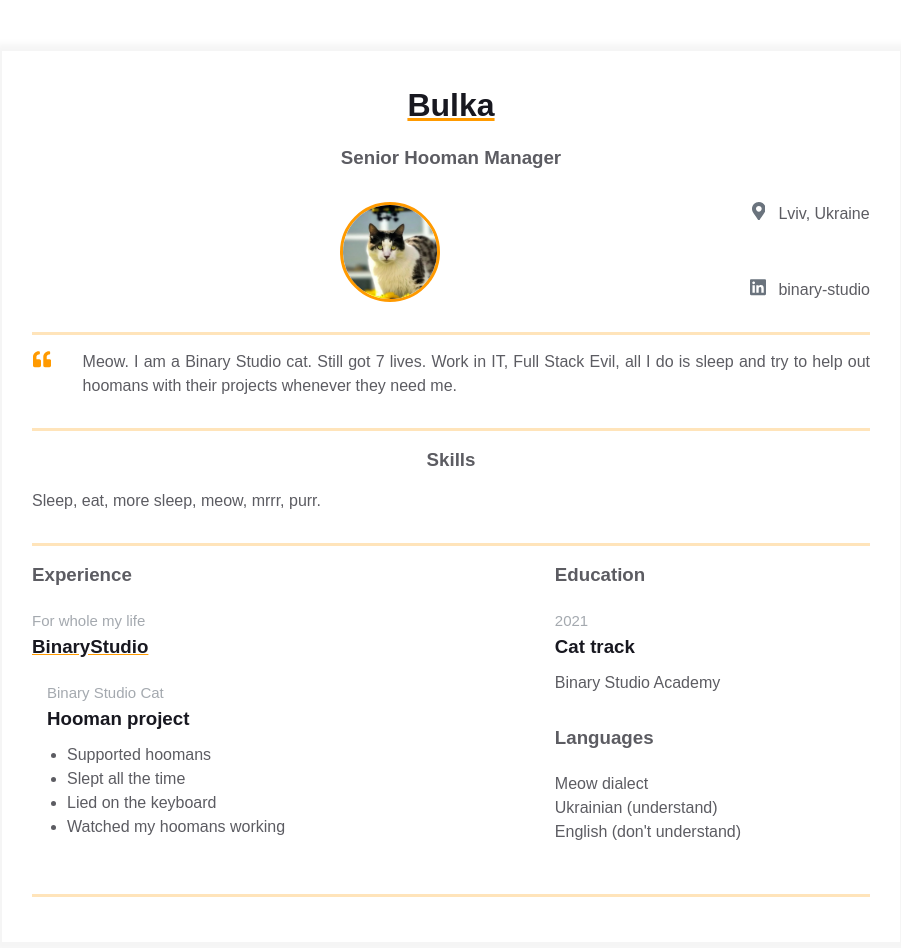
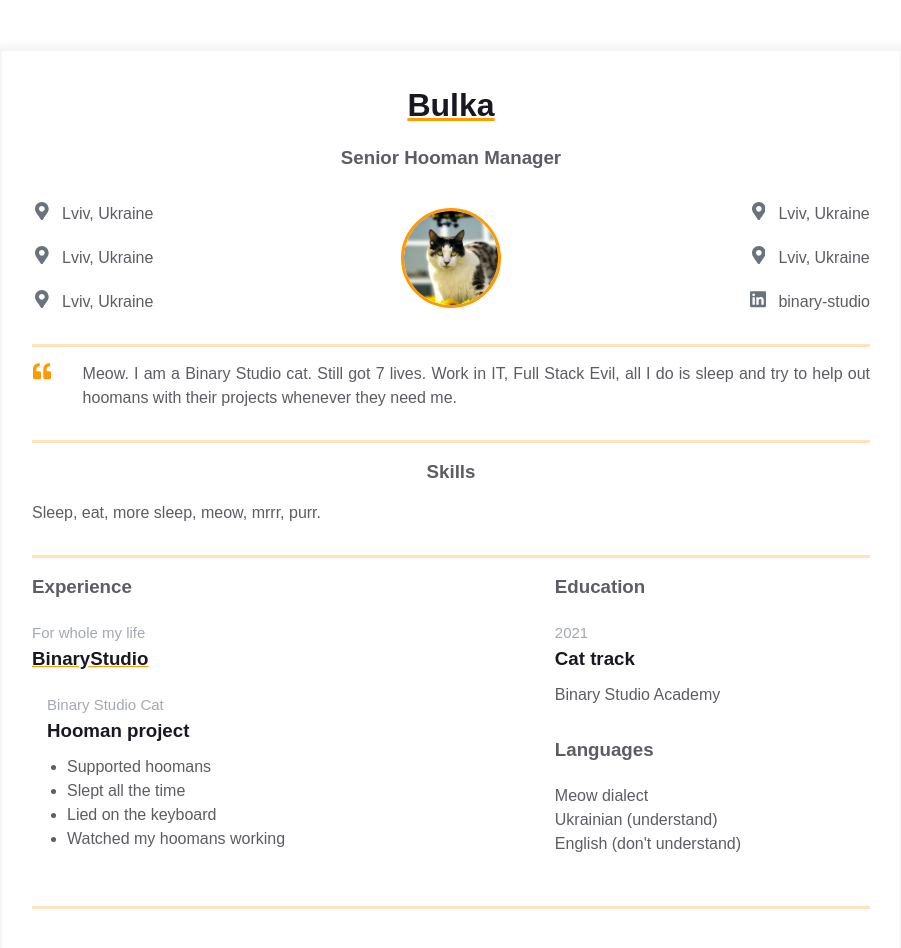
Before and after one commit to hustle2live/homepage, a plain HTML site: page index.html in a window 1280 px wide. Shown: the whole page, without its empty margins (189-1090 px from the left). Drawn offline with Linux system fonts and the light colour scheme.

Commit message:
updated resume content info block

```diff
--- a/index.html
+++ b/index.html
@@ -16,13 +16,70 @@
                   <h3 class="contact-info__sub-header">Senior Hooman Manager</h3>
 
                   <div class="contact_info_container fh">
-                     <div class="contact-info__block"></div>
+                     <div class="contact-info__block">
+                        <a href="" rel="author" class="contact-info__item">
+                           <div class="contact-info__item-icon-wrapper">
+                              <svg
+                                 class="contact-info__item-icon"
+                                 xmlns="http://www.w3.org/2000/svg"
+                                 viewBox="0 0 384 512"
+                              >
+                                 <path
+                                    d="M172.268 501.67C26.97 291.031 0 269.413 0 192 0 85.961 85.961 0 192 0s192 85.961 192 192c0 77.413-26.97 99.031-172.268 309.67-9.535 13.774-29.93 13.773-39.464 0zM192 272c44.183 0 80-35.817 80-80s-35.817-80-80-80-80 35.817-80 80 35.817 80 80 80z"
+                                 ></path>
+                              </svg>
+                           </div>
+                           <span>Lviv, Ukraine</span>
+                        </a>
+                        <a href="" rel="author" class="contact-info__item">
+                           <div class="contact-info__item-icon-wrapper">
+                              <svg
+                                 class="contact-info__item-icon"
+                                 xmlns="http://www.w3.org/2000/svg"
+                                 viewBox="0 0 384 512"
+                              >
+                                 <path
+                                    d="M172.268 501.67C26.97 291.031 0 269.413 0 192 0 85.961 85.961 0 192 0s192 85.961 192 192c0 77.413-26.97 99.031-172.268 309.67-9.535 13.774-29.93 13.773-39.464 0zM192 272c44.183 0 80-35.817 80-80s-35.817-80-80-80-80 35.817-80 80 35.817 80 80 80z"
+                                 ></path>
+                              </svg>
+                           </div>
+                           <span>Lviv, Ukraine</span>
+                        </a>
+                        <a href="" rel="author" class="contact-info__item">
+                           <div class="contact-info__item-icon-wrapper">
+                              <svg
+                                 class="contact-info__item-icon"
+                                 xmlns="http://www.w3.org/2000/svg"
+                                 viewBox="0 0 384 512"
+                              >
+                                 <path
+                                    d="M172.268 501.67C26.97 291.031 0 269.413 0 192 0 85.961 85.961 0 192 0s192 85.961 192 192c0 77.413-26.97 99.031-172.268 309.67-9.535 13.774-29.93 13.773-39.464 0zM192 272c44.183 0 80-35.817 80-80s-35.817-80-80-80-80 35.817-80 80 35.817 80 80 80z"
+                                 ></path>
+                              </svg>
+                           </div>
+                           <span>Lviv, Ukraine</span>
+                        </a>
+                     </div>
 
                      <div class="contact-info__block contact-info__block--center">
                         <img class="contact-info__avatar" src="assets/avatar.png" alt="Avatar" />
                      </div>
 
                      <div class="contact-info__block">
+                        <a href="" rel="author" class="contact-info__item">
+                           <div class="contact-info__item-icon-wrapper">
+                              <svg
+                                 class="contact-info__item-icon"
+                                 xmlns="http://www.w3.org/2000/svg"
+                                 viewBox="0 0 384 512"
+                              >
+                                 <path
+                                    d="M172.268 501.67C26.97 291.031 0 269.413 0 192 0 85.961 85.961 0 192 0s192 85.961 192 192c0 77.413-26.97 99.031-172.268 309.67-9.535 13.774-29.93 13.773-39.464 0zM192 272c44.183 0 80-35.817 80-80s-35.817-80-80-80-80 35.817-80 80 35.817 80 80 80z"
+                                 ></path>
+                              </svg>
+                           </div>
+                           <span>Lviv, Ukraine</span>
+                        </a>
                         <a href="" rel="author" class="contact-info__item">
                            <div class="contact-info__item-icon-wrapper">
                               <svg
```
